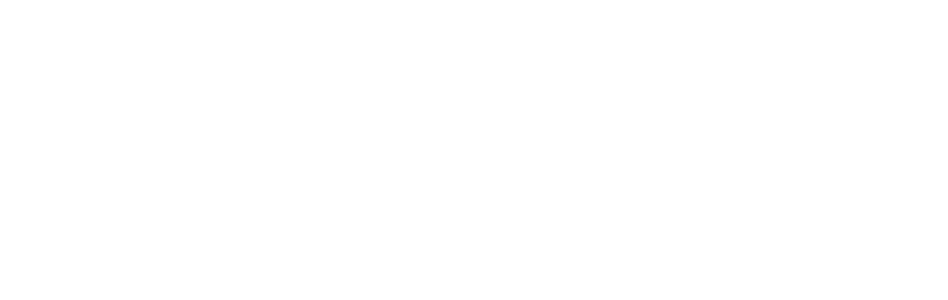
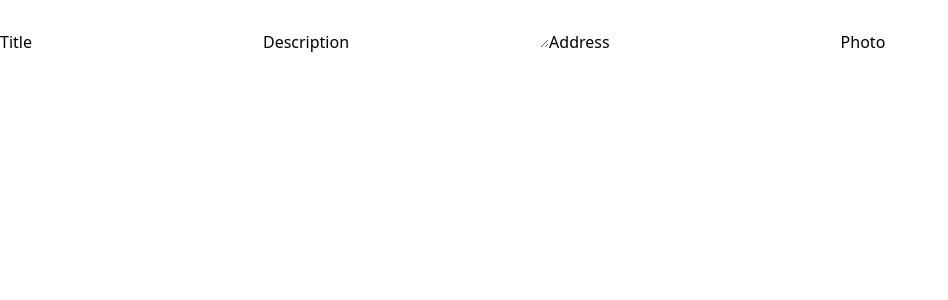
Before and after one commit to AndreiaCifoni/StreetsOfCanada, a React (Create React App) app in the folder FrontEnd/: page /form in a window 1280 px wide. Before the commit this address had no page. Shown: the top 300 px of the page, without its empty margins (0-948 px from the left). Built offline with nearby package versions, Linux system fonts and the light colour scheme.

Commit message:
starting activity form / notes on addresses

```diff
--- a/FrontEnd/src/components/App.js
+++ b/FrontEnd/src/components/App.js
@@ -1,6 +1,7 @@
 import React from "react";
 import { Routes, Route } from "react-router-dom";
 import Activity from "./activities/Activity";
+import ActivityForm from "./activities/ActivityForm";
 import Home from "./Home";
 import UserForm from "./users/UserForm";
 
@@ -12,6 +13,7 @@ const App = () => {
         <Route path={"/register"} element={<UserForm />} />
         {/* change the next to"activity/:id" */}
         <Route path={"/activity/:id"} element={<Activity />} />
+        <Route path={"/form"} element={<ActivityForm />} />
       </Routes>
     </div>
   );
--- a/FrontEnd/src/components/Home.js
+++ b/FrontEnd/src/components/Home.js
@@ -8,6 +8,7 @@ const Home = () => {
       <NavBar />
       <div>
         <Link to="/activity">Activity</Link>
+        <Link to="/form">ActivityForm</Link>
       </div>
     </div>
   );
--- a/FrontEnd/src/components/activities/Activity.js
+++ b/FrontEnd/src/components/activities/Activity.js
@@ -25,14 +25,14 @@ const Activity = () => {
     <div className="">
       <div className="">
         <img className="" src={activity.photo} alt={activity.tags_ids[0]} />
-        <p className="text-3xl font-bold underline">{activity.user_id.name}</p>
+        <p className="">{activity.user_id.name}</p>
         <p className="">{activity.date_created}</p>
         <button>Edit</button>
         <button>Delete</button>
       </div>
       <div className="">
-        <h1 className="text-3xl font-bold underline">{activity.title}</h1>
-        <p className="text-3xl font-bold underline">{activity.city_id.name}</p>
+        <h1 className="">{activity.title}</h1>
+        <p className="">{activity.city_id.name}</p>
         <p className="">{activity.description}</p>
         {/* <div>Here goes the comment box</div> */}
       </div>
--- /dev/null
+++ b/FrontEnd/src/components/activities/ActivityForm.js
@@ -0,0 +1,48 @@
+import React from "react";
+
+const ActivityForm = () => {
+  return (
+    <div>
+      <form>
+        <label>
+          Title
+          <input className="" type="text" />
+        </label>
+        <label>
+          Description
+          <textarea />
+        </label>
+        <label>
+          Address
+          <input className="" type="text" />
+        </label>
+        {/* <label>
+          Latitude
+        <input className="" type="" />
+        </label>
+        <label>
+        Longitude
+        <input className="" type="" />
+        </label> */}
+        <label>
+          Photo
+          <input className="" type="text" />
+        </label>
+        {/* <label>
+          UserId
+        <input className="" type="" />
+        </label>
+        <label>
+          City
+        <input className="" type="" />
+        </label>
+        <label>
+          Tags
+        </label>
+        <input className="" type="" /> */}
+      </form>
+    </div>
+  );
+};
+
+export default ActivityForm;
```
Also changed, not shown: 1 other file (tests, documents, lock files or other folders).
